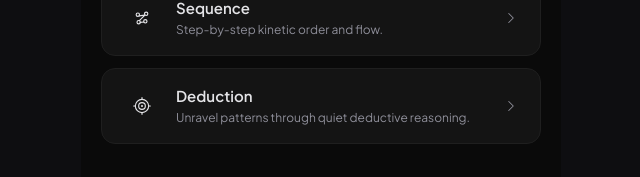
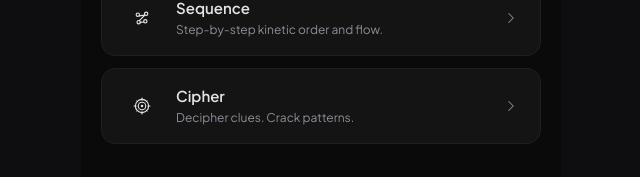
Before and after one commit to brandsbynook/nook-games, a React (Vite) app in the folder nookgames/: page / in a window 1280 px wide. Shown: the part 514-691 px from the top of the page, without its empty margins (319-959 px from the left). Built offline with nearby package versions, Linux system fonts and the light colour scheme; the HTML template or start-up script is replaced by a standard one.

Commit message:
feat(catalogue): rename Deduction to Cipher and rebalance shelves into 4x5 distribution

```diff
--- a/nookgames/src/App.jsx
+++ b/nookgames/src/App.jsx
@@ -155,9 +155,15 @@ function parseRoute() {
       window.location.replace('#/collection/sequence')
       return { name: 'collection', id: 'sequence' }
     }
-    if (rawId === 'words' || rawId === 'words-reasoning' || rawId === 'word-reasoning') {
-      window.location.replace('#/collection/deduction')
-      return { name: 'collection', id: 'deduction' }
+    if (
+      rawId === 'words' ||
+      rawId === 'words-reasoning' ||
+      rawId === 'word-reasoning' ||
+      rawId === 'reasoning' ||
+      rawId === 'deduction'
+    ) {
+      window.location.replace('#/collection/cipher')
+      return { name: 'collection', id: 'cipher' }
     }
     return { name: 'collection', id: rawId }
   }
--- a/nookgames/src/data/catalogue.js
+++ b/nookgames/src/data/catalogue.js
@@ -6,20 +6,6 @@ export const collections = [
     tagline: 'Plan ahead. Think deep.',
     icon: 'strategy',
     games: [
-      {
-        id: 'knights-tour',
-        title: "Knight's Tour",
-        category: 'strategy',
-        description: 'Traverse every square on the board once and only once using pure knight jumps.',
-        quote: 'Every square, visited once.',
-        about: 'Move a chess knight to visit every square on the board exactly once — a Hamiltonian path problem.',
-        bestFor: 'Algorithmic thinking and spatial memory.',
-        origin: 'Recorded as early as the 9th century in Arabic manuscripts. Euler found a closed tour in 1759.',
-        howToPlay: 'Place a knight and move it in L-shapes. Visit every square exactly once.',
-        difficulty: 'Hard',
-        timeEstimate: '15–40 min',
-        isPlayable: true,
-      },
       {
         id: 'chess',
         title: 'Chess',
@@ -32,6 +18,33 @@ export const collections = [
         howToPlay: "Move pieces according to their unique rules. Threaten the opponent's king with inevitable capture.",
         difficulty: 'Hard',
         timeEstimate: '15–90 min',
+        isPlayable: true,
+      },
+      {
+        id: 'checkers',
+        title: 'Checkers',
+        category: 'strategy',
+        description: 'Classic draughts. Maneuver across diagonals and crown your pieces in quiet focus.',
+        quote: 'The diagonal world has its own laws.',
+        about: 'Move pieces diagonally and jump over opponents. Reach the far side to become a King.',
+        bestFor: 'Tactical captures and forward planning.',
+        origin: 'Descended from Alquerque (Egypt, ~1400 BCE). Computationally solved by Jonathan Schaeffer in 2007.',
+        howToPlay: 'Move diagonally forward. Capture by jumping over opponent pieces. Kings move in any diagonal direction.',
+        difficulty: 'Easy',
+        timeEstimate: '10–20 min',
+        isPlayable: true,
+      },
+      {
+        id: 'reversi',
+        title: 'Reversi',
+        category: 'strategy',
+        quote: 'To place is to transform.',
+        about: 'Place discs to flip all opponent discs flanked between yours. The player with most discs wins.',
+        bestFor: 'Tactical thinking and positional awareness.',
+        origin: 'Invented in England in 1883; repackaged as Othello in Japan in 1971.',
+        howToPlay: 'Place a disc so it flanks opponent discs in a line. All flanked discs flip to your colour.',
+        difficulty: 'Moderate',
+        timeEstimate: '10–30 min',
         isPlayable: true,
       },
       {
@@ -49,30 +62,17 @@ export const collections = [
         isPlayable: true,
       },
       {
-        id: 'reversi',
-        title: 'Reversi',
+        id: 'knights-tour',
+        title: "Knight's Tour",
         category: 'strategy',
-        quote: 'To place is to transform.',
-        about: 'Place discs to flip all opponent discs flanked between yours. The player with most discs wins.',
-        bestFor: 'Tactical thinking and positional awareness.',
-        origin: 'Invented in England in 1883; repackaged as Othello in Japan in 1971.',
-        howToPlay: 'Place a disc so it flanks opponent discs in a line. All flanked discs flip to your colour.',
-        difficulty: 'Moderate',
-        timeEstimate: '10–30 min',
-        isPlayable: true,
-      },
-      {
-        id: 'checkers',
-        title: 'Checkers',
-        category: 'strategy',
-        description: 'Classic draughts. Maneuver across diagonals and crown your pieces in quiet focus.',
-        quote: 'The diagonal world has its own laws.',
-        about: 'Move pieces diagonally and jump over opponents. Reach the far side to become a King.',
-        bestFor: 'Tactical captures and forward planning.',
-        origin: 'Descended from Alquerque (Egypt, ~1400 BCE). Computationally solved by Jonathan Schaeffer in 2007.',
-        howToPlay: 'Move diagonally forward. Capture by jumping over opponent pieces. Kings move in any diagonal direction.',
-        difficulty: 'Easy',
-        timeEstimate: '10–20 min',
+        description: 'Traverse every square on the board once and only once using pure knight jumps.',
+        quote: 'Every square, visited once.',
+        about: 'Move a chess knight to visit every square on the board exactly once — a Hamiltonian path problem.',
+        bestFor: 'Algorithmic thinking and spatial memory.',
+        origin: 'Recorded as early as the 9th century in Arabic manuscripts. Euler found a closed tour in 1759.',
+        howToPlay: 'Place a knight and move it in L-shapes. Visit every square exactly once.',
+        difficulty: 'Hard',
+        timeEstimate: '15–40 min',
         isPlayable: true,
       },
     ],
@@ -185,20 +185,6 @@ export const collections = [
         isPlayable: true,
       },
       {
-        id: 'lights-out',
-        title: 'Lights Out',
-        category: 'sequence',
-        description: 'Toggle lanterns into serene darkness.',
-        quote: 'Silence restored to the grid.',
-        about: 'Toggle tiles to invert their state and adjacent neighbors until all lights are dark tranquility.',
-        bestFor: 'Pattern logic and spatial deduction.',
-        origin: 'Invented by Tiger Electronics in 1995. Grounded in modulo-2 linear algebra.',
-        howToPlay: 'Tap any tile to toggle it and its orthogonal neighbors. Turn all lights off.',
-        difficulty: 'Easy',
-        timeEstimate: '2–10 min',
-        isPlayable: true,
-      },
-      {
         id: 'one-line',
         title: 'One Line',
         category: 'sequence',
@@ -224,19 +210,32 @@ export const collections = [
         timeEstimate: '5–30 min',
         isPlayable: true,
       },
+      {
+        id: 'untangle',
+        title: 'Untangle',
+        category: 'sequence',
+        quote: 'Every knot has a geometry of release.',
+        about: 'Drag nodes of a planar graph until no two edges cross.',
+        bestFor: 'Spatial reasoning and graph intuition.',
+        origin: "Created by John Tantalo in 2005, inspired by Euler's 1736 planar graph theory.",
+        howToPlay: 'Drag nodes to new positions until every edge is crossing-free.',
+        difficulty: 'Moderate',
+        timeEstimate: '5–20 min',
+        isPlayable: true,
+      },
     ],
   },
   {
-    id: 'deduction',
-    title: 'Deduction',
-    description: 'Unravel patterns through quiet deductive reasoning.',
-    tagline: 'Unravel patterns through quiet deductive reasoning.',
-    icon: 'deduction',
+    id: 'cipher',
+    title: 'Cipher',
+    description: 'Decipher clues. Crack patterns.',
+    tagline: 'Decipher clues. Crack patterns.',
+    icon: 'cipher',
     games: [
       {
         id: 'word-ladder',
         title: 'Word Ladder',
-        category: 'deduction',
+        category: 'cipher',
         quote: 'One letter at a time.',
         about: 'Transform one word into another by changing a single letter at each step through valid words.',
         bestFor: 'Vocabulary breadth and lateral thinking.',
@@ -249,7 +248,7 @@ export const collections = [
       {
         id: 'crossword',
         title: 'Crossword',
-        category: 'deduction',
+        category: 'cipher',
         quote: 'The intersection of knowledge and language.',
         about: 'Fill a grid of interlocking words using definitional or cryptic clues for Across and Down answers.',
         bestFor: 'Vocabulary, general knowledge, and wordplay.',
@@ -262,7 +261,7 @@ export const collections = [
       {
         id: 'anagrams',
         title: 'Anagrams',
-        category: 'deduction',
+        category: 'cipher',
         quote: 'Every word is hiding another word.',
         about: 'Rearrange a set of scrambled letters to discover all valid words hidden within them.',
         bestFor: 'Vocabulary and pattern recognition.',
@@ -275,7 +274,7 @@ export const collections = [
       {
         id: 'mastermind',
         title: 'Mastermind',
-        category: 'deduction',
+        category: 'cipher',
         quote: 'Every deduction narrows the realm of possibility.',
         about: 'Crack the hidden 4-color code through stepwise feedback and logical elimination.',
         bestFor: 'Deductive elimination and combinatorial reasoning.',
@@ -286,16 +285,17 @@ export const collections = [
         isPlayable: true,
       },
       {
-        id: 'untangle',
-        title: 'Untangle',
-        category: 'deduction',
-        quote: 'Every knot has a geometry of release.',
-        about: 'Drag nodes of a planar graph until no two edges cross.',
-        bestFor: 'Spatial reasoning and graph intuition.',
-        origin: "Created by John Tantalo in 2005, inspired by Euler's 1736 planar graph theory.",
-        howToPlay: 'Drag nodes to new positions until every edge is crossing-free.',
-        difficulty: 'Moderate',
-        timeEstimate: '5–20 min',
+        id: 'lights-out',
+        title: 'Lights Out',
+        category: 'cipher',
+        description: 'Toggle lanterns into serene darkness.',
+        quote: 'Silence restored to the grid.',
+        about: 'Toggle tiles to invert their state and adjacent neighbors until all lights are dark tranquility.',
+        bestFor: 'Pattern logic and spatial deduction.',
+        origin: 'Invented by Tiger Electronics in 1995. Grounded in modulo-2 linear algebra.',
+        howToPlay: 'Tap any tile to toggle it and its orthogonal neighbors. Turn all lights off.',
+        difficulty: 'Easy',
+        timeEstimate: '2–10 min',
         isPlayable: true,
       },
     ],
@@ -312,9 +312,10 @@ export function getCollection(id) {
     normalized === 'words' ||
     normalized === 'words-reasoning' ||
     normalized === 'word-reasoning' ||
-    normalized === 'reasoning'
+    normalized === 'reasoning' ||
+    normalized === 'deduction'
   ) {
-    return collections.find((c) => c.id === 'deduction') ?? null
+    return collections.find((c) => c.id === 'cipher') ?? null
   }
   return collections.find((collection) => collection.id === normalized) ?? null
 }
--- a/nookgames/src/icons.jsx
+++ b/nookgames/src/icons.jsx
@@ -32,12 +32,22 @@ const icons = {
       <circle cx="16" cy="16" r="1.4" />
     </>
   ),
+  cipher: (
+    <>
+      <circle cx="12" cy="12" r="8" />
+      <circle cx="12" cy="12" r="4.5" />
+      <circle cx="12" cy="12" r="1.5" fill="currentColor" stroke="none" />
+      <path d="M12 2.5v2.5M12 19v2.5M2.5 12h2.5M19 12h2.5" />
+      <path d="m5.5 5.5 1.8 1.8M16.7 16.7l1.8 1.8M5.5 18.5l1.8-1.8M16.7 7.3l1.8-1.8" strokeWidth="1" opacity="0.6" />
+    </>
+  ),
   deduction: (
     <>
       <circle cx="12" cy="12" r="8" />
-      <circle cx="12" cy="12" r="4" />
-      <circle cx="12" cy="12" r="1.2" fill="currentColor" stroke="none" />
-      <path d="M12 2v2M12 20v2M2 12h2M20 12h2" />
+      <circle cx="12" cy="12" r="4.5" />
+      <circle cx="12" cy="12" r="1.5" fill="currentColor" stroke="none" />
+      <path d="M12 2.5v2.5M12 19v2.5M2.5 12h2.5M19 12h2.5" />
+      <path d="m5.5 5.5 1.8 1.8M16.7 16.7l1.8 1.8M5.5 18.5l1.8-1.8M16.7 7.3l1.8-1.8" strokeWidth="1" opacity="0.6" />
     </>
   ),
   words: (
```
